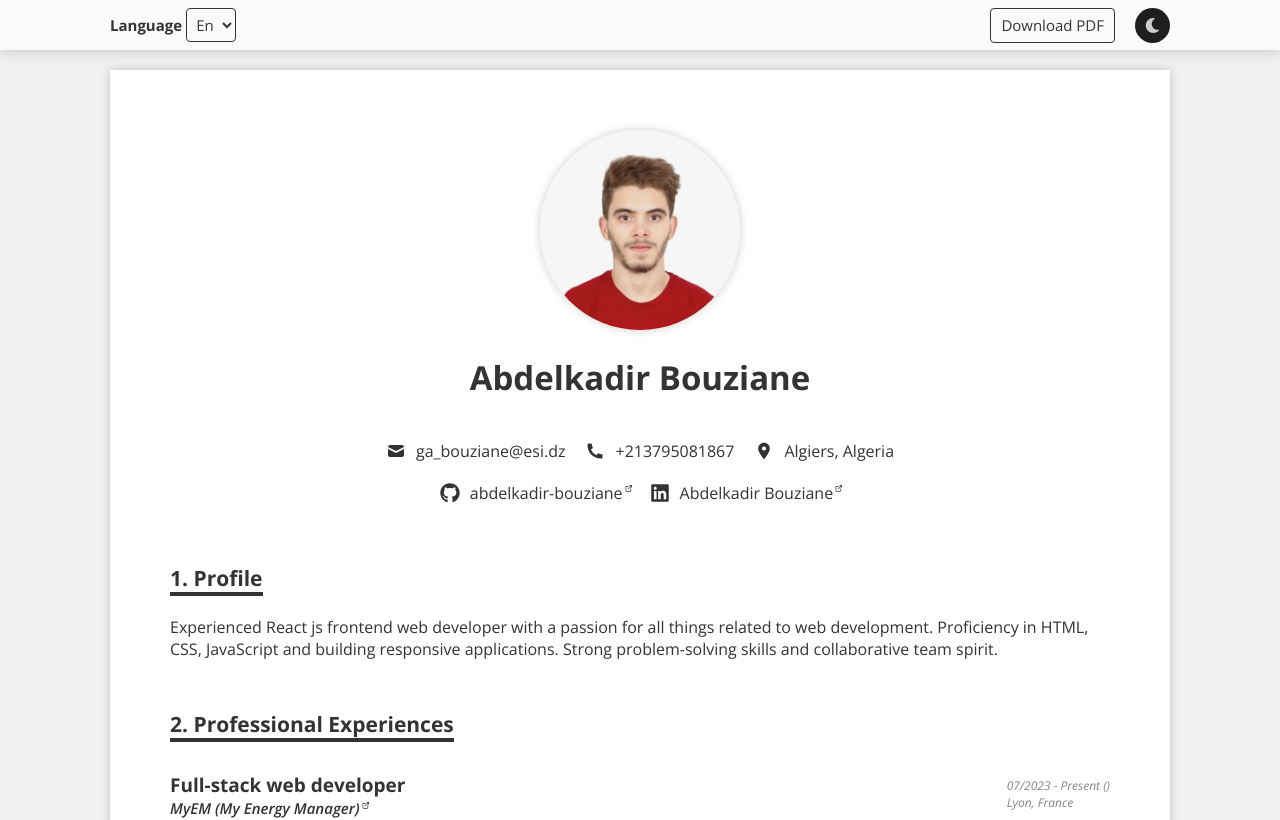
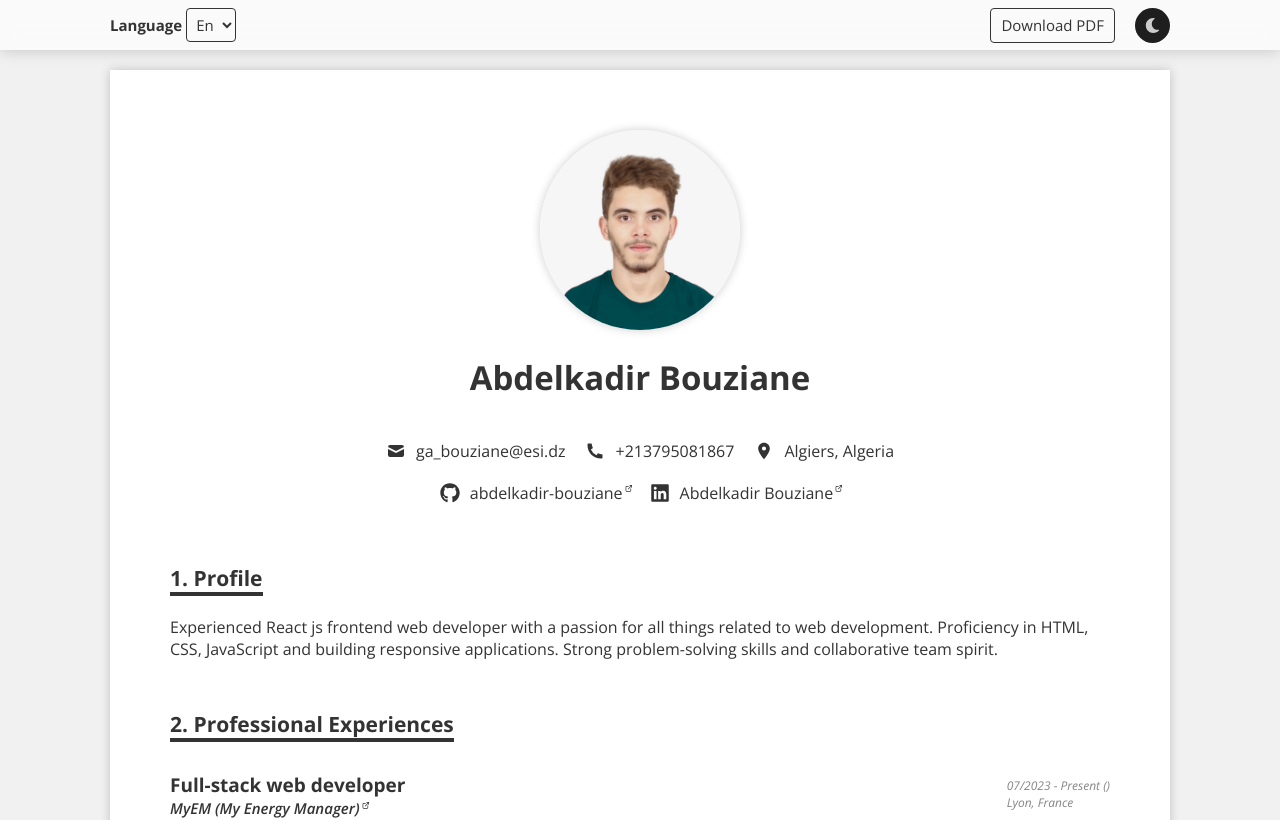
Before and after one commit to abdelkadir-bouziane/my-resume, a React (Create React App) app: page / in a window 1280 px wide. Shown: the top 820 px of the page. Built offline with nearby package versions, Linux system fonts and the light colour scheme.

Commit message:
Change photo

```diff
--- a/src/App.js
+++ b/src/App.js
@@ -2,7 +2,7 @@ import { ThemeProvider } from "styled-components";
 import HeaderBar from "./components/HeaderBar";
 import { ResumeTemplate1 } from "./components/resumeTemplates/ResumeTemplate1";
 import { informations } from "./data/informations";
-import photo from "./my_photo.jpg";
+import photo from "./myPhoto.jpg";
 import { useState, useRef } from "react";
 import { themes } from "./themes";
 import GlobalStyles from "./GlobalStyles";
--- a/src/components/Name.jsx
+++ b/src/components/Name.jsx
@@ -1,7 +1,7 @@
 function Name({ firstName, familyName, photo }) {
   return (
     <article className="name">
-      <img src={photo} alt="my_photo" />
+      <img src={photo} alt="myPhoto" />
       <h1>{`${firstName} ${familyName}`}</h1>
     </article>
   );
```
Also changed, not shown: src/myPhoto.jpg (added), src/my_photo.jpg (deleted).
